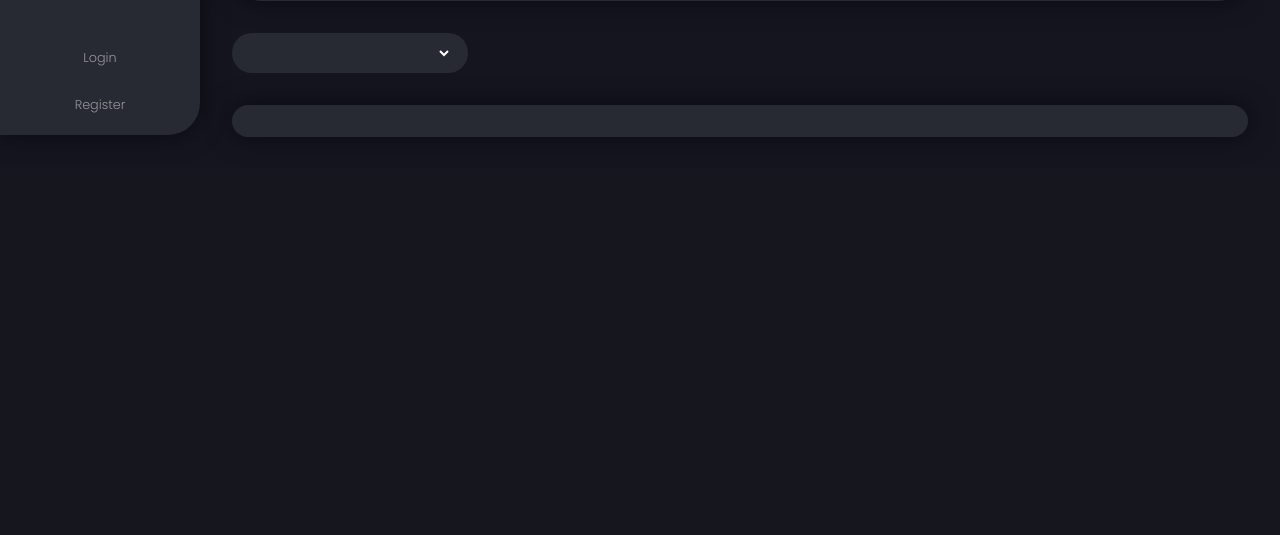
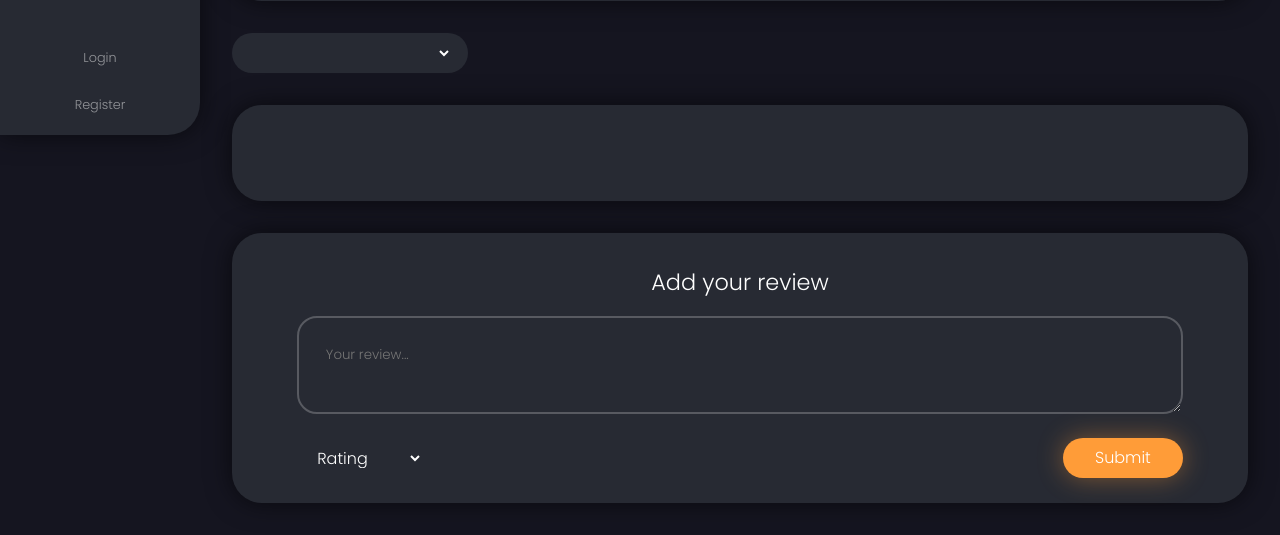
Before and after one commit to celian-rib/windy-movies, a Symfony app: template templates/series/show.html.twig in a window 1280 px wide. Shown: the part 665-1200 px from the top of the page. Before the commit the page ends 802 px from the top, so only its background shows below. Run offline with Twig, Linux system fonts and the light colour scheme; the template is opened without the code that fills it, so the values that code supplies are empty; some libraries are stand-ins or nearby versions.

Commit message:
Add review field

```diff
--- a/public/stylesheets/reset.css
+++ b/public/stylesheets/reset.css
@@ -57,7 +57,7 @@ input, select {
 	color: white;
 	background-color: transparent;
 }
-input:focus, select:focus {
+input:focus, select:focus, textarea:focus {
     outline: none;
 }
 input:-webkit-autofill,
--- a/public/stylesheets/seriepage.css
+++ b/public/stylesheets/seriepage.css
@@ -94,9 +94,18 @@
     color: #ff9c38;
 }
 
+#episodes > div {
+    flex-direction: column;
+    width: 90%;
+    max-height: 600px;
+    overflow-y: auto;
+    overflow-x: hidden;
+    justify-content: flex-start;
+}
+
 .episode-item {
     width: 100%;
-    padding: 0.5em;
+    padding-top: 0.4em;
     display: flex;
     align-items: center;
     justify-content: space-between;
@@ -114,3 +123,40 @@
 .episode-item input {
     cursor: pointer;
 }
+
+#review {
+    flex-direction: column;
+}
+
+#review > h1  {
+    margin: 1em;
+    font-size: 1.4em;
+}
+
+#review > form {
+    display: flex;
+    flex-direction: column;
+    width: 90%;
+}
+
+#review > form > textarea {
+    background-color: transparent;
+    border: solid rgba(255, 255, 255, 0.226) 2px;
+    border-radius: 20px;
+    padding: 2em;
+    resize: vertical;
+    color: white;
+    font-family: 'Poppins';
+}
+
+#review > form > div {
+    margin-top: 1em;
+    display: flex;
+    align-items: center;
+    justify-content: space-between;
+}
+
+#review > form > div > select {
+    margin: 1em;
+    width: fit-content;
+}
--- a/templates/series/show.html.twig
+++ b/templates/series/show.html.twig
@@ -75,6 +75,7 @@
 	</form>
 
 	<div id="episodes" class="influx-container slot-background shadow">
+		<div class="influx-container">
 			{% for episode in serie.getSeason(curr_season).getEpisodes() %}
 				<div class="episode-item">
 					<div>
@@ -82,7 +83,7 @@
 						<h1>{{ episode.getTitle() }}</h1>
 					</div>
 					{% if app.user %}
-					<form id="ep{{ episode.id }}" method="POST" action="#ep{{ episode.id }}">
+						<form id="focus-ep{{ episode.id }}" method="POST" action="#focus-ep{{ episode.id }}">
 							<input type="hidden" name="episode" value="{{ episode.id }}">
 							{% if episode.seenByUser(app.user) %}
 								<input type="hidden" name="toast" value="Episode marked as not watched">
@@ -96,4 +97,29 @@
 				</div>
 			{% endfor %}
 		</div>
+	</div>
+
+
+	{% set curr_rating = null %}
+	<div id="review" class="influx-container slot-background shadow">
+		<h1>Add your review</h1>
+		<form>
+			<textarea type="text" placeholder="Your review..." required></textarea>
+			<div>
+				<select name="rating" required>
+					<option value="" {{ curr_rating == null ? 'selected' }} disabled>Rating</option>
+					{% for i in range(1, 4) %}
+						<option {{ curr_rating != null and curr_rating == i ? 'selected' }} value="{{ i }}">
+							{% for s in range(1, i) %}★
+							{% endfor %}
+							{% for s in range(i + 1 , 5) %}☆
+							{% endfor %}
+						</option>
+					{% endfor %}
+					<option {{ curr_rating != null and curr_rating == 5 ? 'selected' }} value="5">★ ★ ★ ★ ★</option>
+					<input class="button orange-highlight" type="submit">
+				</select>
+			</div>
+		</form>
+	</div>
 {% endblock %}
```
Lines whose indentation alone changed are shown as unchanged.
